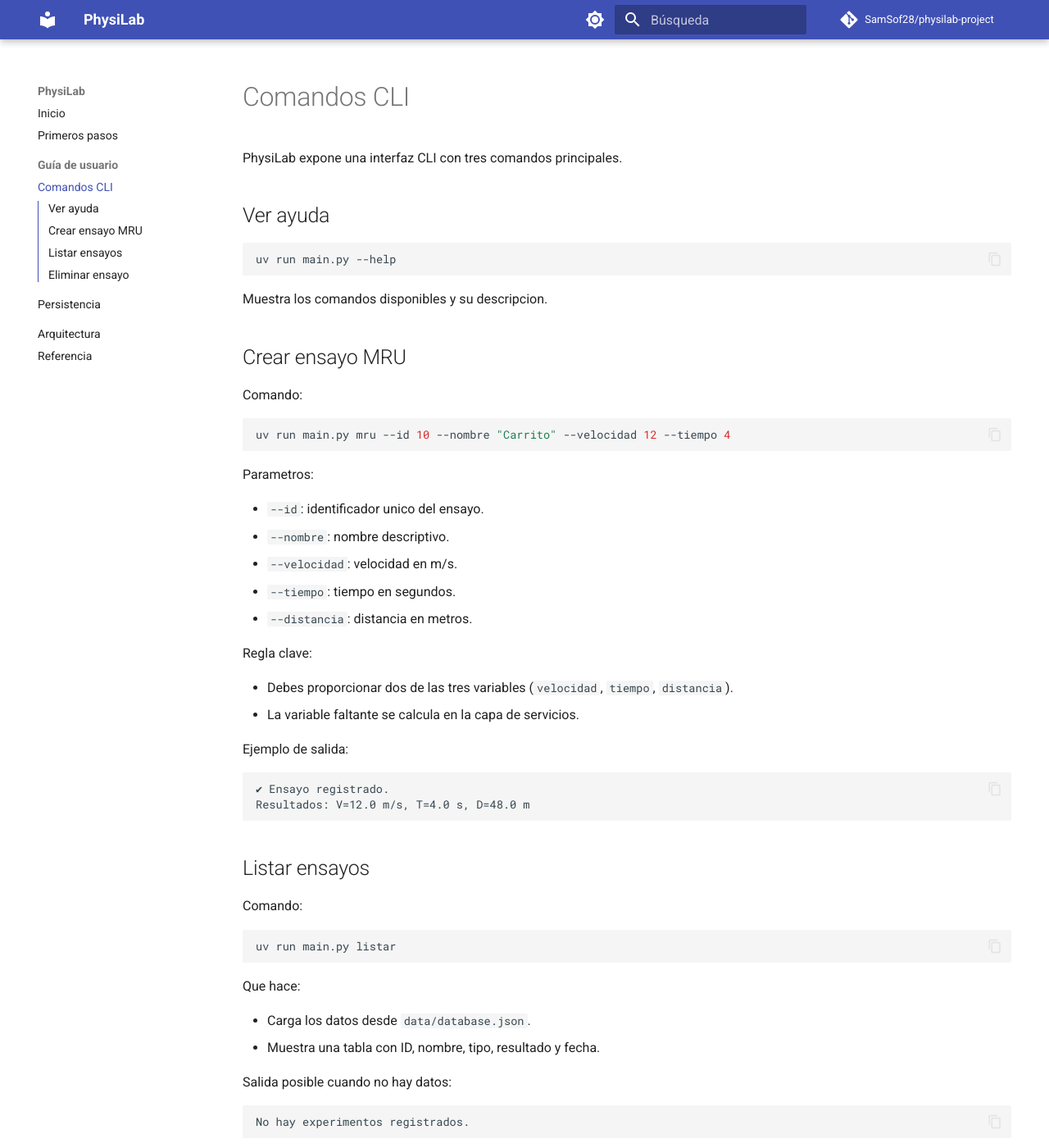
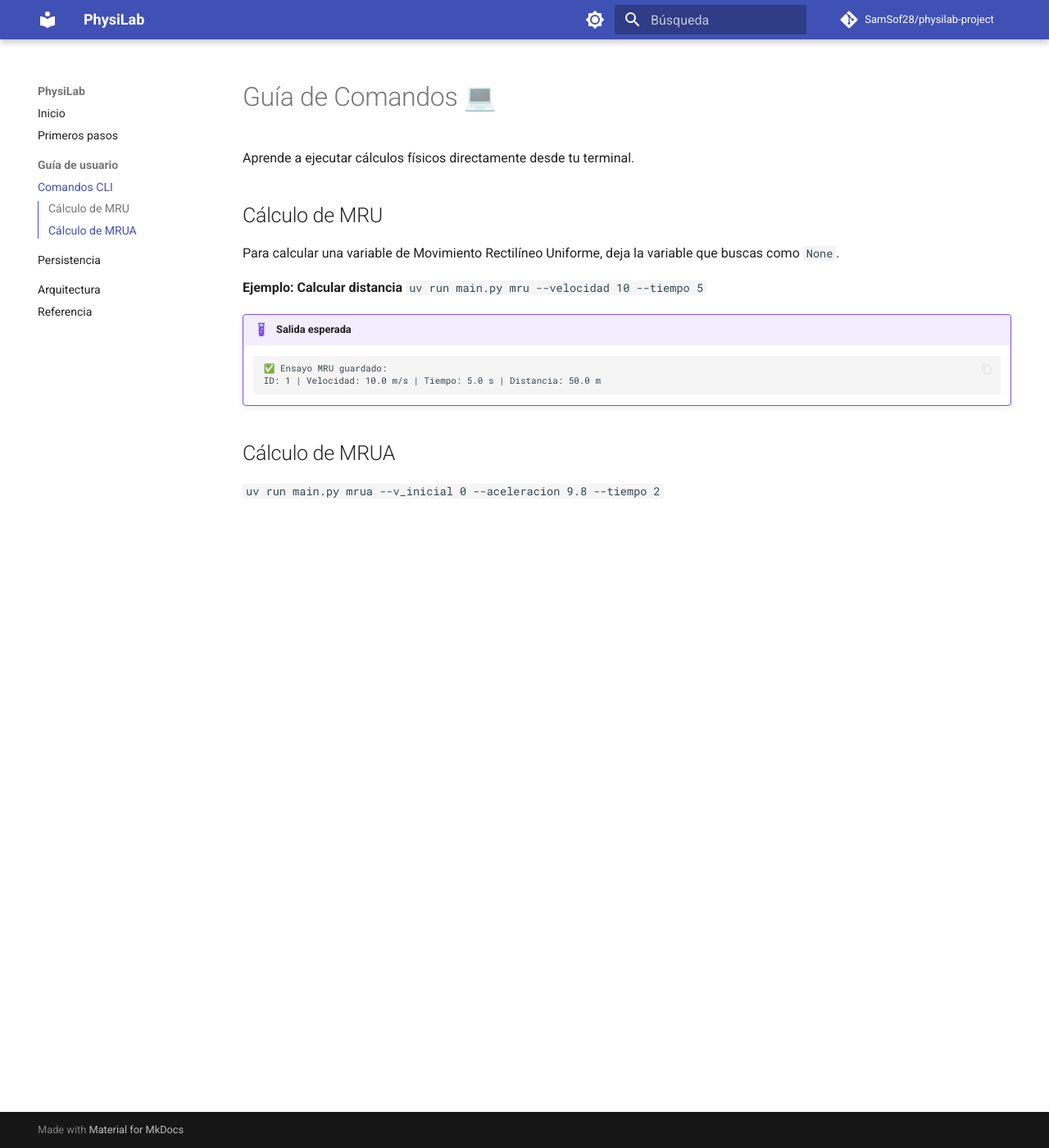
Before and after one commit to SamSof28/physilab-project, an MkDocs documentation site: the page built from docs/user-guide/commands.md, in a window 1280 px wide and 1400 px high. Shown: the whole window at 82% size. Built offline with MkDocs 1.6.1 and Material for MkDocs 9.7.7, drawn with Linux system fonts in a browser that asks for light colours; comment, search, counter and statistics services are not loaded; some of the changed text lies outside the part shown.

Commit message:
Revise documentation in getting-started.md and commands.md for clarity and structure; update persistence.md to enhance data storage explanation

````diff
--- a/docs/user-guide/commands.md
+++ b/docs/user-guide/commands.md
@@ -1,78 +1,18 @@
-# Comandos CLI
+# Guía de Comandos 💻
 
-PhysiLab expone una interfaz CLI con tres comandos principales.
+Aprende a ejecutar cálculos físicos directamente desde tu terminal.
 
-## Ver ayuda
+## Cálculo de MRU
+Para calcular una variable de Movimiento Rectilíneo Uniforme, deja la variable que buscas como `None`.
 
-```bash
-uv run main.py --help
-```
+**Ejemplo: Calcular distancia**
+`uv run main.py mru --velocidad 10 --tiempo 5`
 
-Muestra los comandos disponibles y su descripcion.
+!!! example "Salida esperada"
+    ```text
+    ✅ Ensayo MRU guardado:
+    ID: 1 | Velocidad: 10.0 m/s | Tiempo: 5.0 s | Distancia: 50.0 m
+    ```
 
-## Crear ensayo MRU
-
-Comando:
-
-```bash
-uv run main.py mru --id 10 --nombre "Carrito" --velocidad 12 --tiempo 4
-```
-
-Parametros:
-
-- `--id`: identificador unico del ensayo.
-- `--nombre`: nombre descriptivo.
-- `--velocidad`: velocidad en m/s.
-- `--tiempo`: tiempo en segundos.
-- `--distancia`: distancia en metros.
-
-Regla clave:
-
-- Debes proporcionar dos de las tres variables (`velocidad`, `tiempo`, `distancia`).
-- La variable faltante se calcula en la capa de servicios.
-
-Ejemplo de salida:
-
-```text
-✔ Ensayo registrado.
-Resultados: V=12.0 m/s, T=4.0 s, D=48.0 m
-```
-
-## Listar ensayos
-
-Comando:
-
-```bash
-uv run main.py listar
-```
-
-Que hace:
-
-- Carga los datos desde `data/database.json`.
-- Muestra una tabla con ID, nombre, tipo, resultado y fecha.
-
-Salida posible cuando no hay datos:
-
-```text
-No hay experimentos registrados.
-```
-
-## Eliminar ensayo
-
-Comando:
-
-```bash
-uv run main.py eliminar --id 10
-```
-
-Salida esperada:
-
-```text
-✔ Ensayo 10 borrado
-```
-
-Error comun:
-
-```text
-Error: No se encontro un experimento con id 10
-```
+## Cálculo de MRUA
+`uv run main.py mrua --v_inicial 0 --aceleracion 9.8 --tiempo 2`
````
Also changed, not shown: docs/getting-started.md (+18 -55 lines), docs/user-guide/persistence.md (+12 -51 lines).
